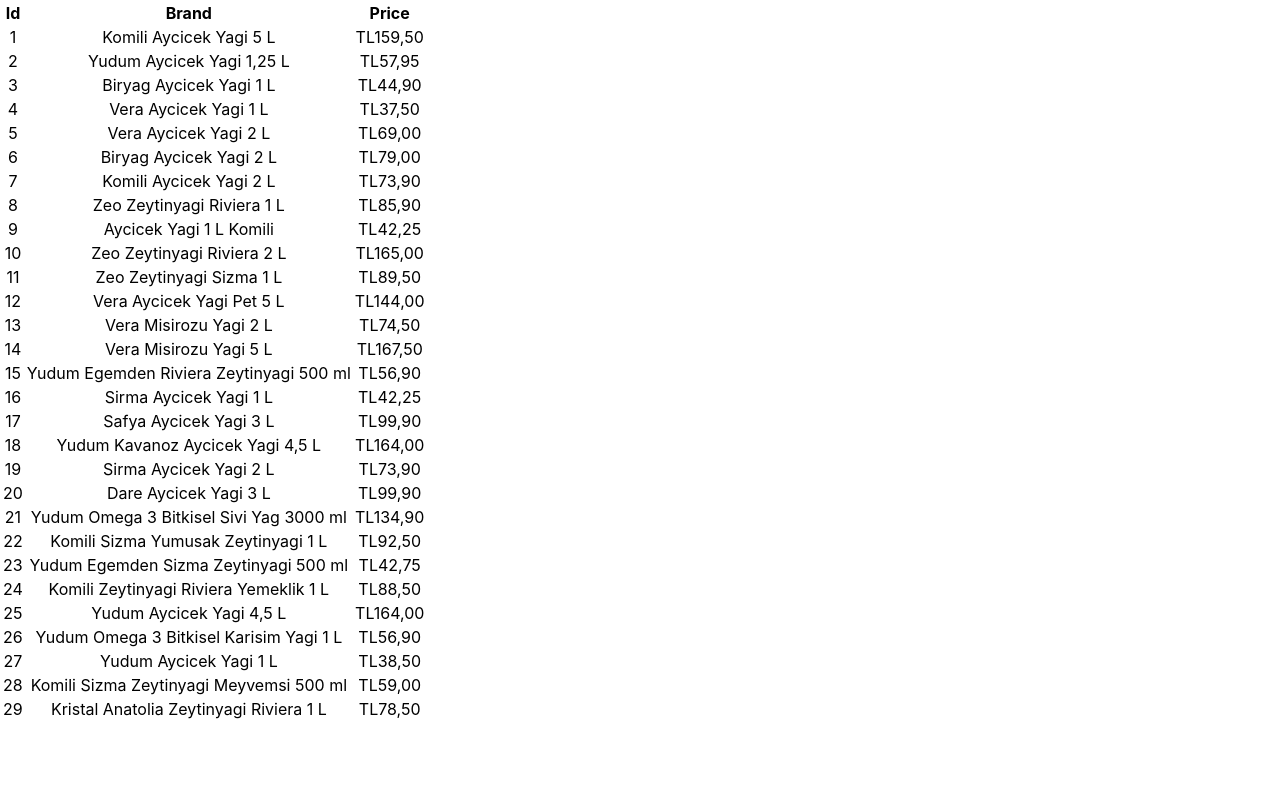
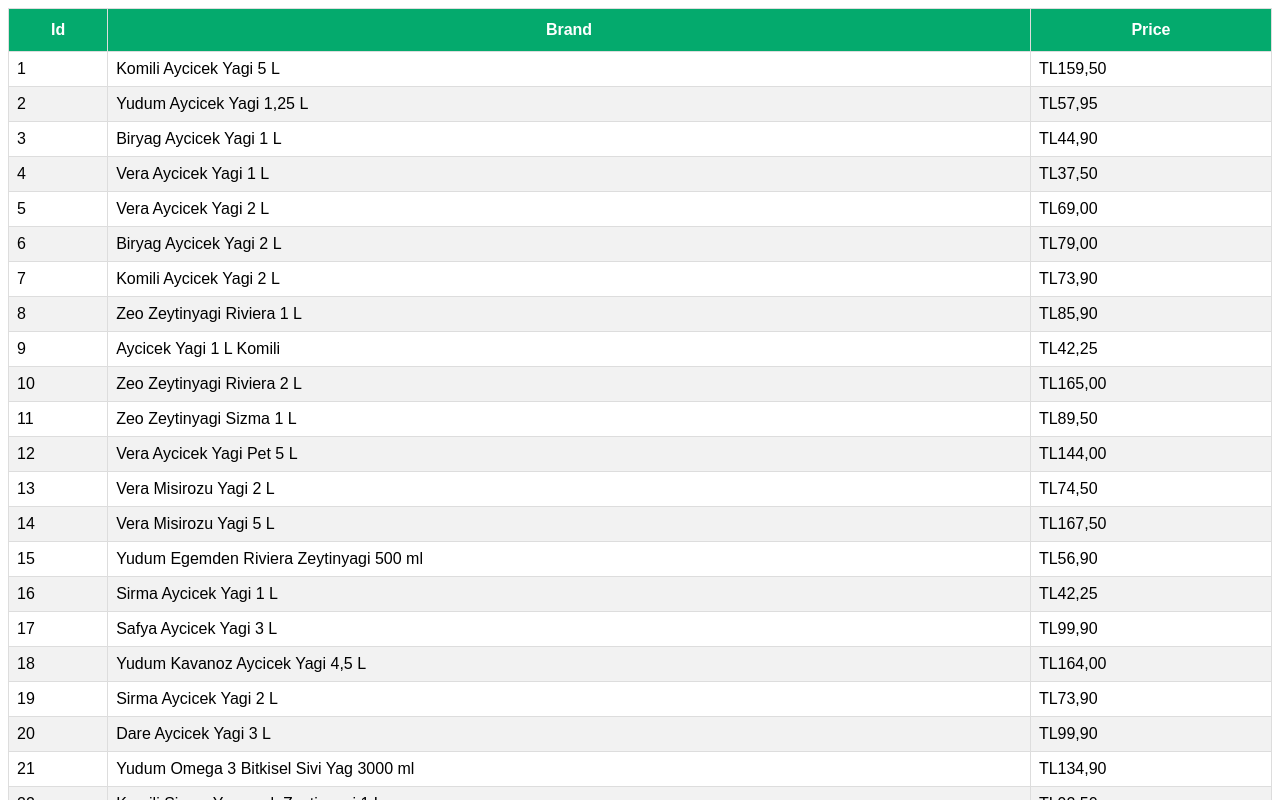
Before and after one commit to canberkarkose/React-App, a React (Create React App) app: page / in a window 1280 px wide. Shown: the top 800 px of the page. Built offline with nearby package versions, Linux system fonts and the light colour scheme.

Commit message:
Basic Table Update

```diff
--- a/src/App.css
+++ b/src/App.css
@@ -1,4 +1,4 @@
-.App {
+/* .App {
   text-align: center;
 }
 
@@ -35,4 +35,4 @@
   to {
     transform: rotate(360deg);
   }
-}
+} */
--- a/src/components/table.css
+++ b/src/components/table.css
@@ -1,19 +1,19 @@
-#table {
+table {
     font-family: Arial, Helvetica, sans-serif;
     border-collapse: collapse;
     width: 100%;
   }
 
-  #table td, #table th {
+  table td, table th {
     border: 1px solid #ddd;
     padding: 8px;
   }
 
-  #table tr:nth-child(even){background-color: #f2f2f2;}
+  table tr:nth-child(even){background-color: #f2f2f2;}
 
-  #table tr:hover {background-color: #ddd;}
+  table tr:hover {background-color: #ddd;}
 
-  #table th {
+  table th {
     padding-top: 12px;
     padding-bottom: 12px;
     text-align: center;
--- a/src/index.css
+++ b/src/index.css
@@ -1,4 +1,4 @@
-body {
+/* body {
   margin: 0;
   font-family: -apple-system, BlinkMacSystemFont, 'Segoe UI', 'Roboto', 'Oxygen',
     'Ubuntu', 'Cantarell', 'Fira Sans', 'Droid Sans', 'Helvetica Neue',
@@ -10,4 +10,4 @@
 code {
   font-family: source-code-pro, Menlo, Monaco, Consolas, 'Courier New',
     monospace;
-}
+} */
```
